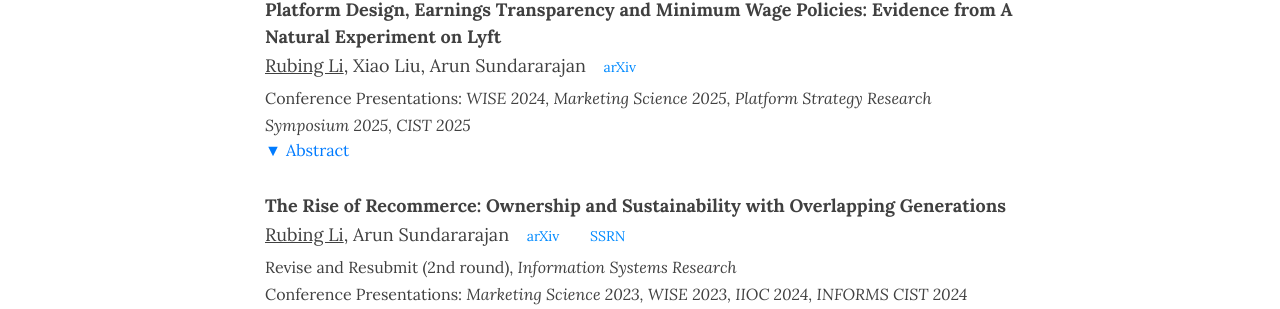
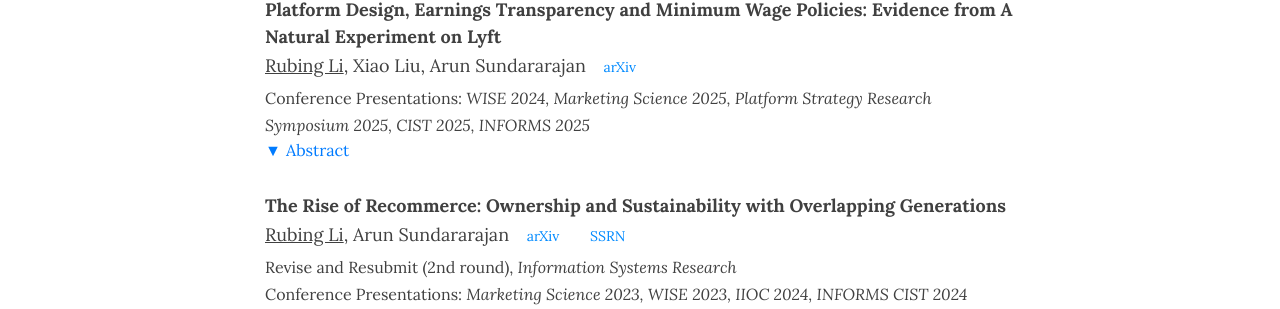
Before and after one commit to RubingLi123/rubingli123.github.io, a Jekyll site: the page built from research.md, in a window 1280 px wide and 900 px high. Shown: the part 227-536 px from the top of the window. Built offline with Jekyll 4.4.1, drawn with Linux system fonts in a browser that asks for light colours; nearby versions of some CDN libraries.

Commit message:
Update research.md

```diff
--- a/research.md
+++ b/research.md
@@ -40,7 +40,7 @@
 
 **Platform Design, Earnings Transparency and Minimum Wage Policies: Evidence from A Natural Experiment on Lyft**
 <u>Rubing Li</u>, Xiao Liu, Arun Sundararajan [arXiv](https://arxiv.org/abs/2602.08955){: .btn}
-<br><span style="font-size: 16px;">Conference Presentations: <em>WISE 2024, Marketing Science 2025, Platform Strategy Research Symposium 2025, CIST 2025 </em></span>
+<br><span style="font-size: 16px;">Conference Presentations: <em>WISE 2024, Marketing Science 2025, Platform Strategy Research Symposium 2025, CIST 2025, INFORMS 2025 </em></span>
 <span class="abstract-link" onclick="toggleAbstract('abstract3', this)">
     <span class="triangle">▼</span> Abstract
 </span>
```
